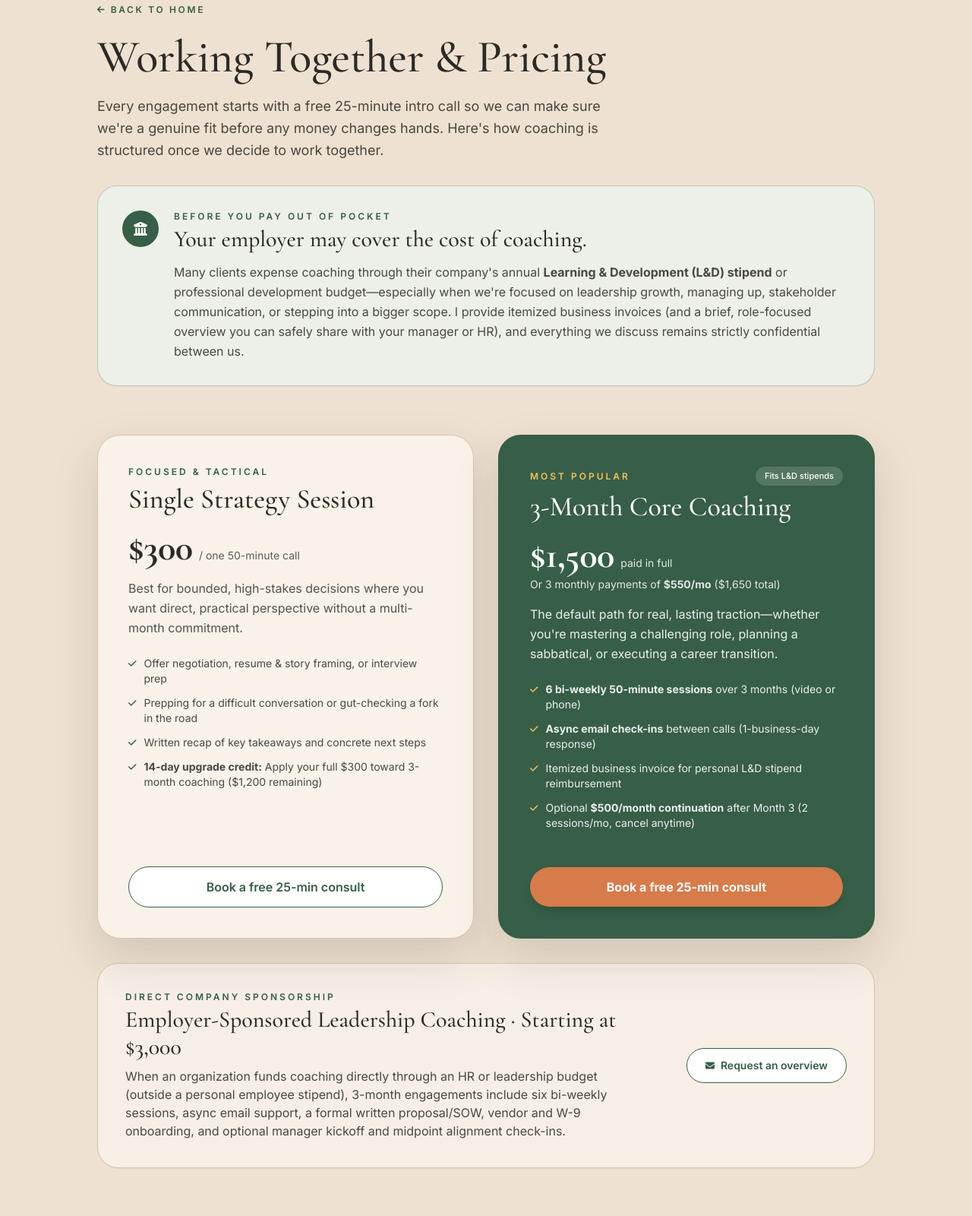
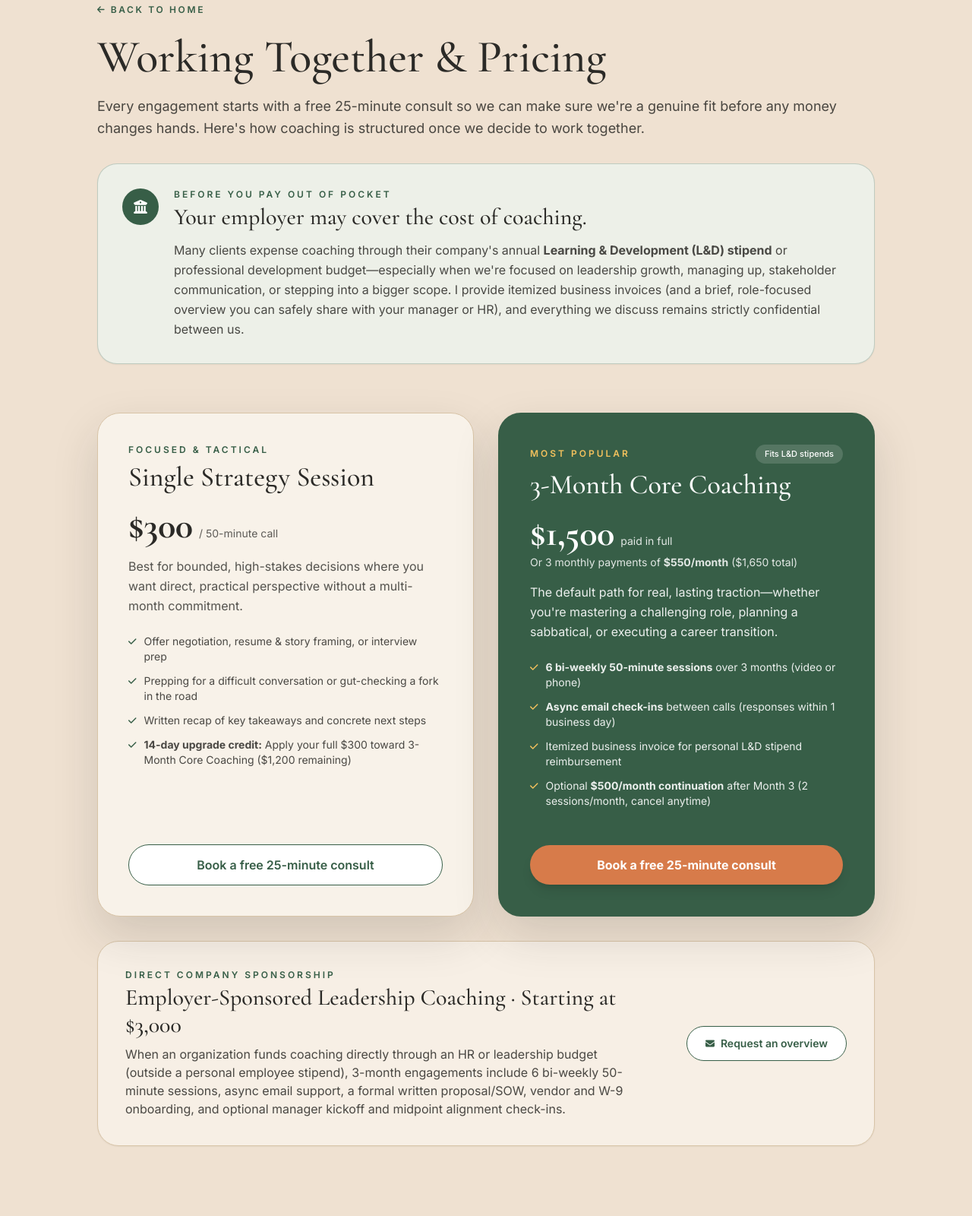
Before and after one commit to shaker321/tonyshaker.com, a plain HTML site: page pricing/index.html in a window 1280 px wide. Shown: the part 160-1760 px from the top of the page at 76% size. Drawn offline with nearby package versions, Linux system fonts and the light colour scheme.

Commit message:
Update copy

```diff
--- a/pricing/index.html
+++ b/pricing/index.html
@@ -147,8 +147,8 @@
                 <h1 class="font-serif text-5xl leading-[0.95] text-dusk md:text-6xl">
                     Working Together &amp; Pricing
                 </h1>
-                <p class="mt-5 max-w-2xl text-lg leading-relaxed text-dusk/85">
-                    Every engagement starts with a free 25-minute intro call so we can make sure we're a genuine fit before any money changes hands. Here's how coaching is structured once we decide to work together.
+                <p class="mt-5 text-lg leading-relaxed text-dusk/85">
+                    Every engagement starts with a free 25-minute consult so we can make sure we're a genuine fit before any money changes hands. Here's how coaching is structured once we decide to work together.
                 </p>
 
                 <!-- Employer Coverage Highlight (Placed Before Pricing) -->
@@ -181,7 +181,7 @@
                             <h2 class="mt-2 font-serif text-4xl text-dusk">Single Strategy Session</h2>
                             <div class="mt-5 flex items-baseline gap-2">
                                 <span class="font-serif text-5xl font-bold text-dusk">$300</span>
-                                <span class="text-sm text-dusk/75">/ one 50-minute call</span>
+                                <span class="text-sm text-dusk/75">/ 50-minute call</span>
                             </div>
                             <p class="mt-4 text-base leading-relaxed text-dusk/80">
                                 Best for bounded, high-stakes decisions where you want direct, practical perspective without a multi-month commitment.
@@ -202,14 +202,14 @@
                                 </li>
                                 <li class="flex items-start gap-2.5">
                                     <i class="fa-solid fa-check mt-1 text-xs text-pine" aria-hidden="true"></i>
-                                    <span><strong>14-day upgrade credit:</strong> Apply your full $300 toward 3-month coaching ($1,200 remaining)</span>
+                                    <span><strong>14-day upgrade credit:</strong> Apply your full $300 toward 3-Month Core Coaching ($1,200 remaining)</span>
                                 </li>
                             </ul>
                         </div>
 
                         <div class="mt-8 pt-4">
                             <a href="https://cal.com/tonyshaker/free-25min-career-consult?utm_source=website&utm_content=pricing_single" data-cta="pricing_single" target="_blank" rel="noopener noreferrer" class="flex w-full items-center justify-center rounded-full border border-pine bg-white px-6 py-3.5 text-base font-semibold text-pine transition hover:-translate-y-0.5 hover:bg-pine hover:text-white focus-visible:outline-none focus-visible:ring-2 focus-visible:ring-pine focus-visible:ring-offset-2">
-                                Book a free 25-min consult
+                                Book a free 25-minute consult
                             </a>
                         </div>
                     </article>
@@ -227,7 +227,7 @@
                                 <span class="text-sm text-white/85">paid in full</span>
                             </div>
                             <p class="mt-1 text-sm text-white/85">
-                                Or 3 monthly payments of <strong>$550/mo</strong> ($1,650 total)
+                                Or 3 monthly payments of <strong>$550/month</strong> ($1,650 total)
                             </p>
                             <p class="mt-4 text-base leading-relaxed text-white/90">
                                 The default path for real, lasting traction—whether you're mastering a challenging role, planning a sabbatical, or executing a career transition.
@@ -240,7 +240,7 @@
                                 </li>
                                 <li class="flex items-start gap-2.5">
                                     <i class="fa-solid fa-check mt-1 text-xs text-sunflower" aria-hidden="true"></i>
-                                    <span><strong>Async email check-ins</strong> between calls (1-business-day response)</span>
+                                    <span><strong>Async email check-ins</strong> between calls (responses within 1 business day)</span>
                                 </li>
                                 <li class="flex items-start gap-2.5">
                                     <i class="fa-solid fa-check mt-1 text-xs text-sunflower" aria-hidden="true"></i>
@@ -248,14 +248,14 @@
                                 </li>
                                 <li class="flex items-start gap-2.5">
                                     <i class="fa-solid fa-check mt-1 text-xs text-sunflower" aria-hidden="true"></i>
-                                    <span>Optional <strong>$500/month continuation</strong> after Month 3 (2 sessions/mo, cancel anytime)</span>
+                                    <span>Optional <strong>$500/month continuation</strong> after Month 3 (2 sessions/month, cancel anytime)</span>
                                 </li>
                             </ul>
                         </div>
 
                         <div class="mt-8 pt-4">
                             <a href="https://cal.com/tonyshaker/free-25min-career-consult?utm_source=website&utm_content=pricing_core" data-cta="pricing_core" target="_blank" rel="noopener noreferrer" class="flex w-full items-center justify-center rounded-full bg-[#d77b4a] px-6 py-3.5 text-base font-bold text-white shadow-lg transition hover:-translate-y-0.5 hover:bg-[#c96d4d] focus-visible:outline-none focus-visible:ring-2 focus-visible:ring-white focus-visible:ring-offset-2 focus-visible:ring-offset-pine">
-                                Book a free 25-min consult
+                                Book a free 25-minute consult
                             </a>
                         </div>
                     </article>
@@ -268,7 +268,7 @@
                             <p class="text-xs font-semibold uppercase tracking-[0.25em] text-pine">Direct Company Sponsorship</p>
                             <h3 class="mt-1 font-serif text-3xl text-dusk">Employer-Sponsored Leadership Coaching · Starting at $3,000</h3>
                             <p class="mt-2 text-sm leading-relaxed text-dusk/85 md:text-base">
-                                When an organization funds coaching directly through an HR or leadership budget (outside a personal employee stipend), 3-month engagements include six bi-weekly sessions, async email support, a formal written proposal/SOW, vendor and W-9 onboarding, and optional manager kickoff and midpoint alignment check-ins.
+                                When an organization funds coaching directly through an HR or leadership budget (outside a personal employee stipend), 3-month engagements include 6 bi-weekly 50-minute sessions, async email support, a formal written proposal/SOW, vendor and W-9 onboarding, and optional manager kickoff and midpoint alignment check-ins.
                             </p>
                         </div>
                         <a href="mailto:hello@tonyshaker.com?subject=Employer-Sponsored%20Coaching%20Inquiry" data-track="corporate_inquiry_click" class="inline-flex shrink-0 items-center justify-center gap-2 rounded-full border border-pine bg-white px-6 py-3 text-sm font-semibold text-pine transition hover:bg-pine hover:text-white focus-visible:outline-none focus-visible:ring-2 focus-visible:ring-pine focus-visible:ring-offset-2">
@@ -301,7 +301,7 @@
                         <div class="border-t border-[#e5dccd] px-6 pb-6 pt-4 text-base leading-relaxed text-dusk/85 md:px-8">
                             <p>It usually works in one of two ways:</p>
                             <ul class="mt-3 space-y-2 text-sm md:text-base">
-                                <li><strong class="text-dusk">Personal L&amp;D Stipend:</strong> You pay at the standard individual rate ($1,500 or $550/mo) and submit my itemized business invoice (labeled <em>Leadership &amp; Professional Development Coaching</em>) for reimbursement.</li>
+                                <li><strong class="text-dusk">Personal L&amp;D Stipend:</strong> You pay at the standard individual rate ($1,500 paid in full or $550/month) and submit my itemized business invoice (labeled <em>Leadership &amp; Professional Development Coaching</em>) for reimbursement.</li>
                                 <li><strong class="text-dusk">Direct Company Sponsorship:</strong> Your manager, VP, or HR team funds the engagement directly starting at $3,000, which covers formal proposals, vendor/W-9 paperwork, and optional manager alignment calls.</li>
                             </ul>
                             <p class="mt-3">Either way, I can send you a concise, role-focused overview to share with your manager, and the contents of our coaching conversations stay strictly confidential.</p>
@@ -328,13 +328,13 @@
                             </span>
                         </summary>
                         <div class="border-t border-[#e5dccd] px-6 pb-6 pt-4 text-base leading-relaxed text-dusk/85 md:px-8">
-                            Three months is long enough to build real momentum without locking you into a six-month commitment upfront. After Month 3, many clients wrap up with a clear plan in motion; others switch to a flexible <strong>$500/month continuation</strong> (two 50-minute sessions per month plus email check-ins, cancel anytime) or book occasional single strategy sessions as new milestones come up.
+                            A 3-month engagement is long enough to build real momentum without locking you into a 6-month commitment upfront. After Month 3, many clients wrap up with a clear plan in motion; others switch to a flexible <strong>$500/month continuation</strong> (2 sessions/month, 50 minutes each, plus email check-ins, cancel anytime) or book occasional Single Strategy Sessions as new milestones come up.
                         </div>
                     </details>
 
                     <details class="group rounded-[24px] border border-[#d8c4a7] bg-[#f8f2e9] shadow-sm" data-faq="single_session_credit">
                         <summary class="flex cursor-pointer list-none items-center justify-between gap-4 px-6 py-5 text-left font-serif text-2xl font-semibold text-dusk md:px-8">
-                            <span>Can I start with one session and upgrade later?</span>
+                            <span>Can I start with a single session and upgrade later?</span>
                             <span aria-hidden="true" class="flex h-8 w-8 shrink-0 items-center justify-center rounded-full bg-pine/10 text-pine transition-transform duration-200 group-open:rotate-180">
                                 <i class="fa-solid fa-chevron-down text-xs" aria-hidden="true"></i>
                             </span>
@@ -364,7 +364,7 @@
                             </span>
                         </summary>
                         <div class="border-t border-[#e5dccd] px-6 pb-6 pt-4 text-base leading-relaxed text-dusk/85 md:px-8">
-                            Life happens. Paid sessions can be rescheduled anytime with at least 24 hours' notice using your calendar link. Sessions canceled with less than 24 hours' notice (or missed without notice) count toward your package, with reasonable exceptions for emergencies.
+                            Life happens. Paid sessions can be rescheduled anytime with at least 24 hours' notice using your calendar link. Sessions canceled with less than 24 hours' notice (or missed without notice) count toward your package, with reasonable exceptions for genuine emergencies.
                         </div>
                     </details>
 
@@ -405,7 +405,7 @@
                             Not sure which option fits?
                         </h2>
                         <p class="mt-4 text-base leading-relaxed text-white/90 md:text-lg">
-                            Book a free 25-minute intro call and we'll figure it out together. No sales pitch—just an honest look at where you are and what makes the most sense next.
+                            Book a free 25-minute consult and we'll figure it out together. No sales pitch—just an honest look at where you are and what makes the most sense next.
                         </p>
                     </div>
 
```
Also changed, not shown: index.html (+0 -4 lines).
